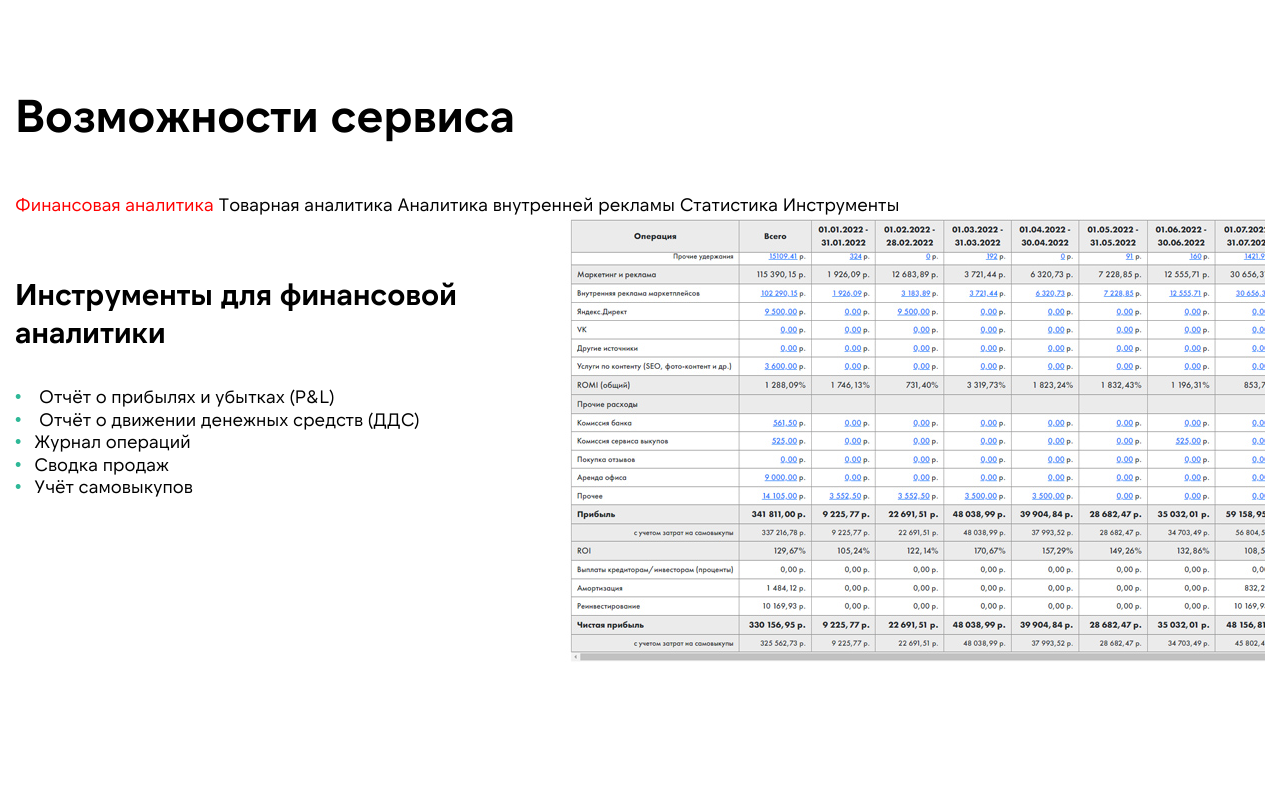
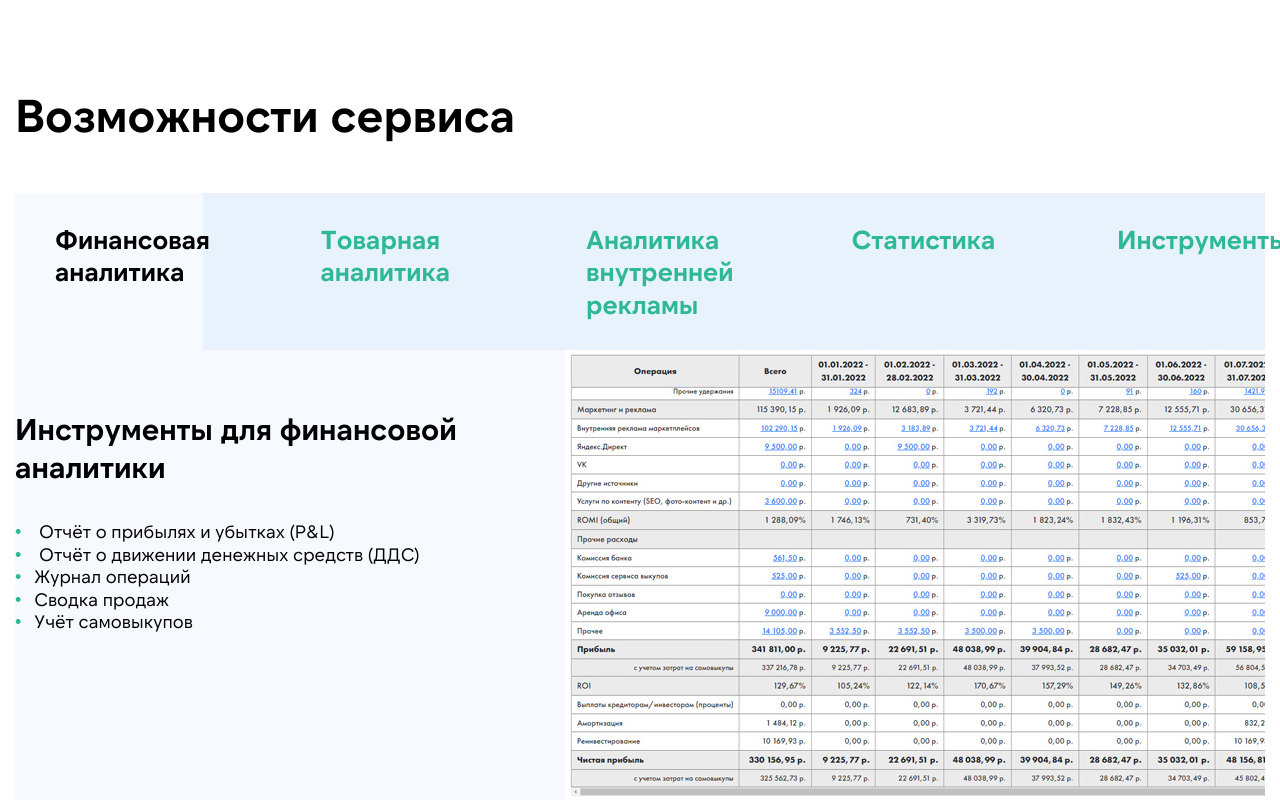
Before and after one commit to Ttayttay/Module_Project, a plain HTML site: page index.html in a window 1280 px wide. Shown: the part 1213-2013 px from the top of the page. Before the commit the page ends 1878 px from the top, so only its background shows below. Drawn offline with Linux system fonts and the light colour scheme.

Commit message:
Upgrade tabs

```diff
--- a/css/components/opportunities.css
+++ b/css/components/opportunities.css
@@ -20,10 +20,29 @@
 #tab-btn-4:checked ~ #content-4,
 #tab-btn-5:checked ~ #content-5 {
   display: flex;
+  background: var(--tab-checked);
 }
 
+.main__opportunities-tabs {
+  display: flex;
+  flex-wrap: wrap;
+  justify-content: space-between;
+  background: var(--tab-priamry);
+}
+
+.main__opportunities-tabs > label {
+  font-family: "NT Somic Bold";
+  font-size: 26px;
+  color: var(--primary);
+
+  display: block;
+  padding: 30px 40px;
+  max-width: 188px;
+  cursor: pointer;
+}
 .main__opportunities-tabs > input[type="radio"]:checked + label {
-  color: red;
+  background: var(--tab-checked);
+  color: var(--black);
 }
 
 .main__opportunities-item::before {
--- a/css/global.css
+++ b/css/global.css
@@ -6,6 +6,8 @@
   --ligth-secondary: #eaf3fd;
   --black: #000;
   --dark: #212121;
+  --tab-checked: #f6faff;
+  --tab-priamry: #e8f2fc;
   --md-dark: #6c778e;
   --cadet-grey: #969eb1;
   --silver: #c3c3c3;
```
